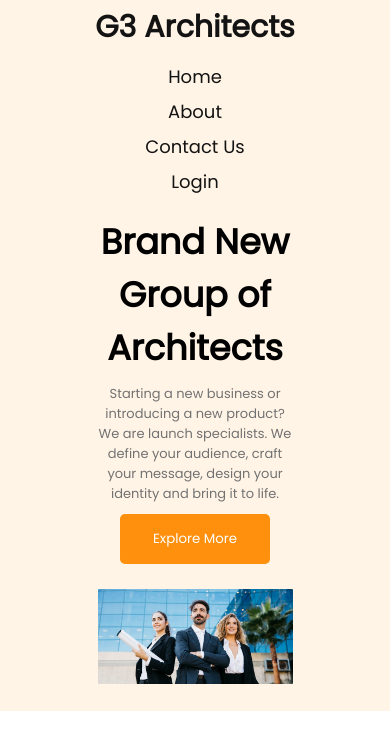
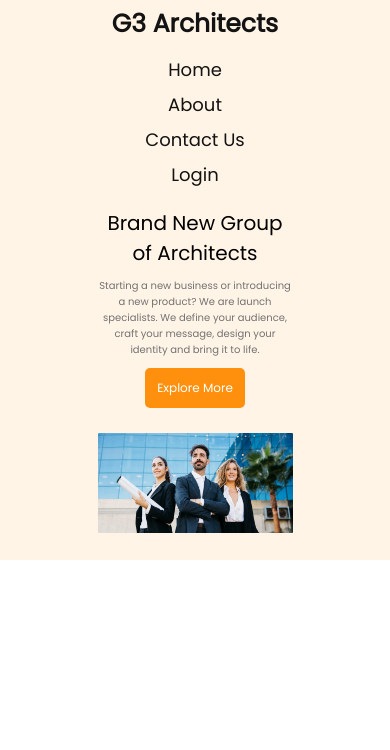
Before and after one commit to Pranto-Nondi/architect-brand-site, a plain HTML site: page index.html in a window 390 px wide. Drawn offline with Linux system fonts and the light colour scheme.

Commit message:
progress

```diff
--- a/style/style.css
+++ b/style/style.css
@@ -13,13 +13,15 @@
     --primary-color: #131313;
     --btn-txt-color: #FFFFFF;
     --btn-bg-color: #FF900E;
-    --descrip-color:#727272;
+    --descrip-color: #727272;
 
 }
+
 /* common css */
 .common-color {
     background: var(--bg-color);
 }
+
 .common-brand-title {
     font-weight: 600;
     font-size: 35px;
@@ -30,6 +32,14 @@
     font-size: 13px;
     color: var(--descrip-color);
     padding: 10px 0;
+}
+.common-btn {
+    width: 150px;
+    height: 50px;
+    background-color: var(--btn-bg-color);
+    color: var(--btn-txt-color);
+    border: none;
+    border-radius: 5px;
 }
 
 /* nav menu  */
@@ -62,7 +72,7 @@
 
 .architects-top-title {
     font-weight: 600;
-    font-size: 30px;
+    font-size: 25px;
 }
 
 .nav-tittle {
@@ -91,19 +101,11 @@
 
 .banner-div img {
     width: 100%;
-    height: 25%;
+    height: 30%;
     margin: 0 auto;
 
 }
 
-.common-btn {
-    width: 150px;
-    height: 50px;
-    background-color: var(--btn-bg-color);
-    color: var(--btn-txt-color);
-    border: none;
-    border-radius: 5px;
-}
 
 
 
@@ -129,4 +131,30 @@
         padding-bottom: 10px;
     }
 
+    /* architects brand new part */
+    .common-brand-title {
+        font-weight: 300;
+        font-size: 20px;
+    }
+
+    .common-p-tag {
+        font-weight: 200;
+        font-size: 10px;
+        color: var(--descrip-color);
+
+    }
+
+    .common-btn {
+        width: 100px;
+        height: 40px;
+        border-radius: 5px;
+        font-weight: 200;
+        font-size: 12px;
+    }
+    .banner-div img {
+        height: 100px;
+
+
+    }
+
 }
```
